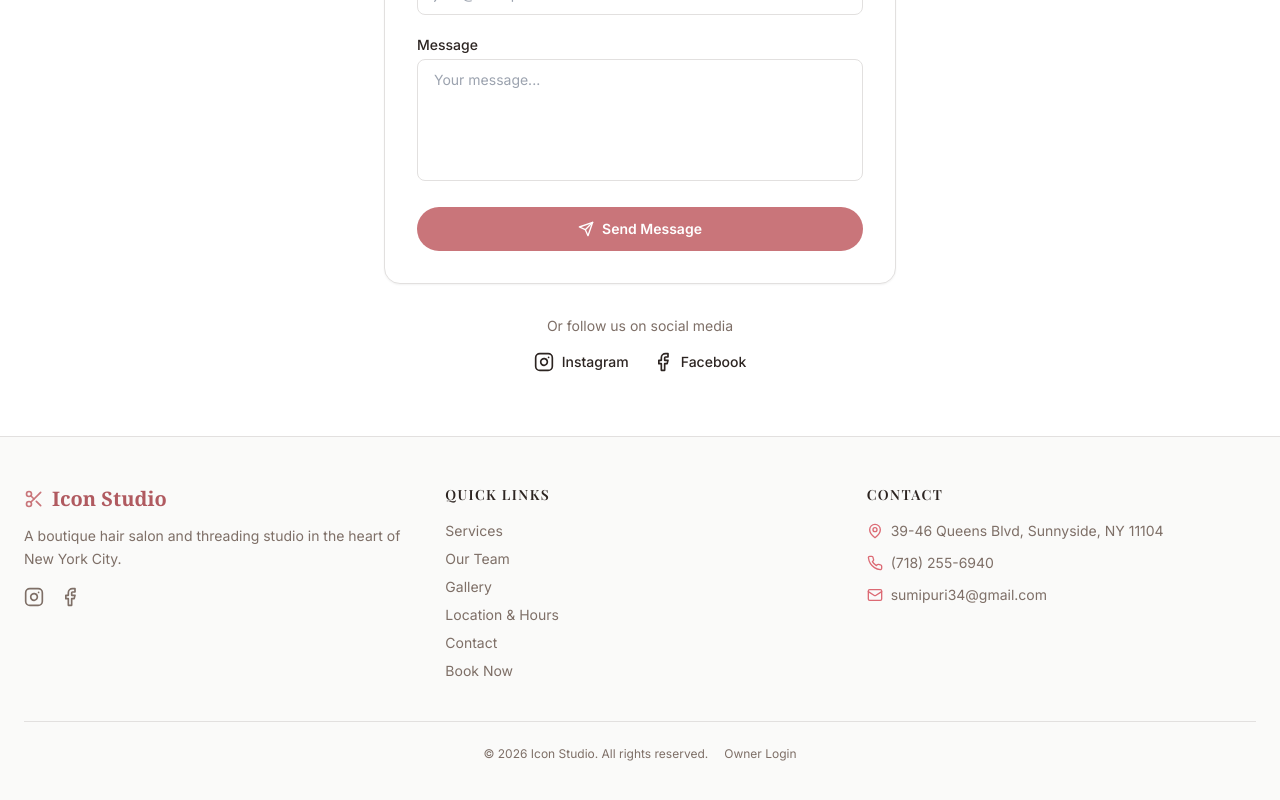
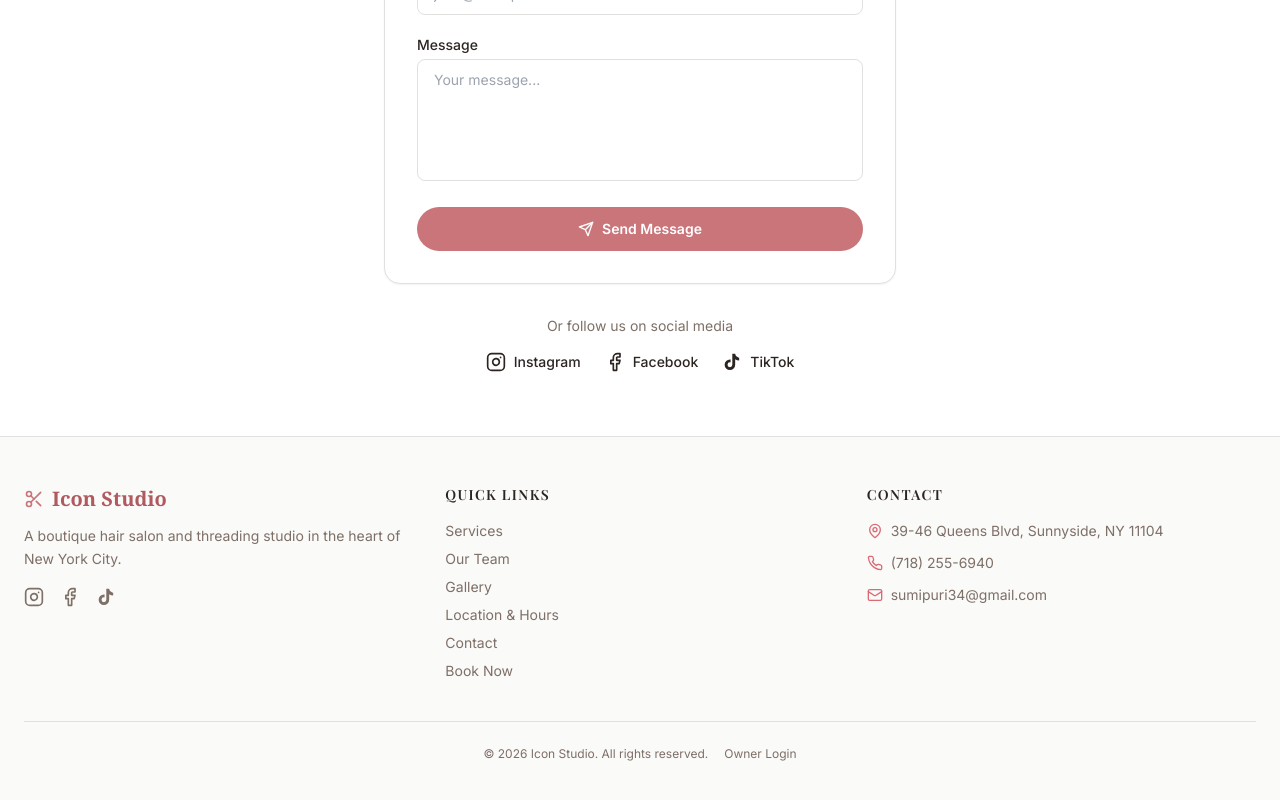
Before and after one commit to shubhampuri264-cell/SalonWebsite, a React (Vite) app in the folder client/: page /contact in a window 1280 px wide. Shown: the part 434-1234 px from the top of the page. Built offline with nearby package versions, Linux system fonts and the light colour scheme; no server answers; a web font is replaced by a local one.

Commit message:
added new URls

```diff
--- a/client/src/components/layout/Footer.tsx
+++ b/client/src/components/layout/Footer.tsx
@@ -37,6 +37,17 @@ export default function Footer() {
                 className="text-muted-foreground hover:text-rose-600 transition-colors"
               >
                 <Facebook className="h-5 w-5" />
+              </a>
+              <a
+                href={SALON_INFO.tiktok}
+                target="_blank"
+                rel="noopener noreferrer"
+                aria-label="Icon Studio on TikTok"
+                className="text-muted-foreground hover:text-rose-600 transition-colors"
+              >
+                <svg className="h-5 w-5" viewBox="0 0 24 24" fill="currentColor" aria-hidden="true">
+                  <path d="M19.59 6.69a4.83 4.83 0 0 1-3.77-4.25V2h-3.45v13.67a2.89 2.89 0 0 1-2.88 2.5 2.89 2.89 0 0 1-2.89-2.89 2.89 2.89 0 0 1 2.89-2.89c.28 0 .54.04.79.1V9.01a6.33 6.33 0 0 0-.79-.05 6.34 6.34 0 0 0-6.34 6.34 6.34 6.34 0 0 0 6.34 6.34 6.34 6.34 0 0 0 6.33-6.34V8.69a8.18 8.18 0 0 0 4.78 1.52V6.76a4.85 4.85 0 0 1-1.01-.07z"/>
+                </svg>
               </a>
             </div>
           </div>
--- a/client/src/pages/Contact.tsx
+++ b/client/src/pages/Contact.tsx
@@ -153,6 +153,17 @@ export default function Contact() {
                 <Facebook className="h-5 w-5" aria-hidden="true" />
                 Facebook
               </a>
+              <a
+                href={SALON_INFO.tiktok}
+                target="_blank"
+                rel="noopener noreferrer"
+                className="flex items-center gap-2 text-sm font-medium text-foreground hover:text-rose-600 transition-colors"
+              >
+                <svg className="h-5 w-5" viewBox="0 0 24 24" fill="currentColor" aria-hidden="true">
+                  <path d="M19.59 6.69a4.83 4.83 0 0 1-3.77-4.25V2h-3.45v13.67a2.89 2.89 0 0 1-2.88 2.5 2.89 2.89 0 0 1-2.89-2.89 2.89 2.89 0 0 1 2.89-2.89c.28 0 .54.04.79.1V9.01a6.33 6.33 0 0 0-.79-.05 6.34 6.34 0 0 0-6.34 6.34 6.34 6.34 0 0 0 6.34 6.34 6.34 6.34 0 0 0 6.33-6.34V8.69a8.18 8.18 0 0 0 4.78 1.52V6.76a4.85 4.85 0 0 1-1.01-.07z"/>
+                </svg>
+                TikTok
+              </a>
             </div>
           </div>
         </div>
--- a/client/src/utils/dates.ts
+++ b/client/src/utils/dates.ts
@@ -44,6 +44,7 @@ export const SALON_INFO = {
   address: '39-46 Queens Blvd, Sunnyside, NY 11104',
   phone: '(718) 255-6940',
   email: 'sumipuri34@gmail.com',
-  instagram: 'https://instagram.com/iconstudionyc',
+  instagram: 'https://www.instagram.com/sumilovestyle/',
   facebook: 'https://facebook.com/iconstudionyc',
+  tiktok: 'https://www.tiktok.com/@sumi91_',
 } as const;
```
